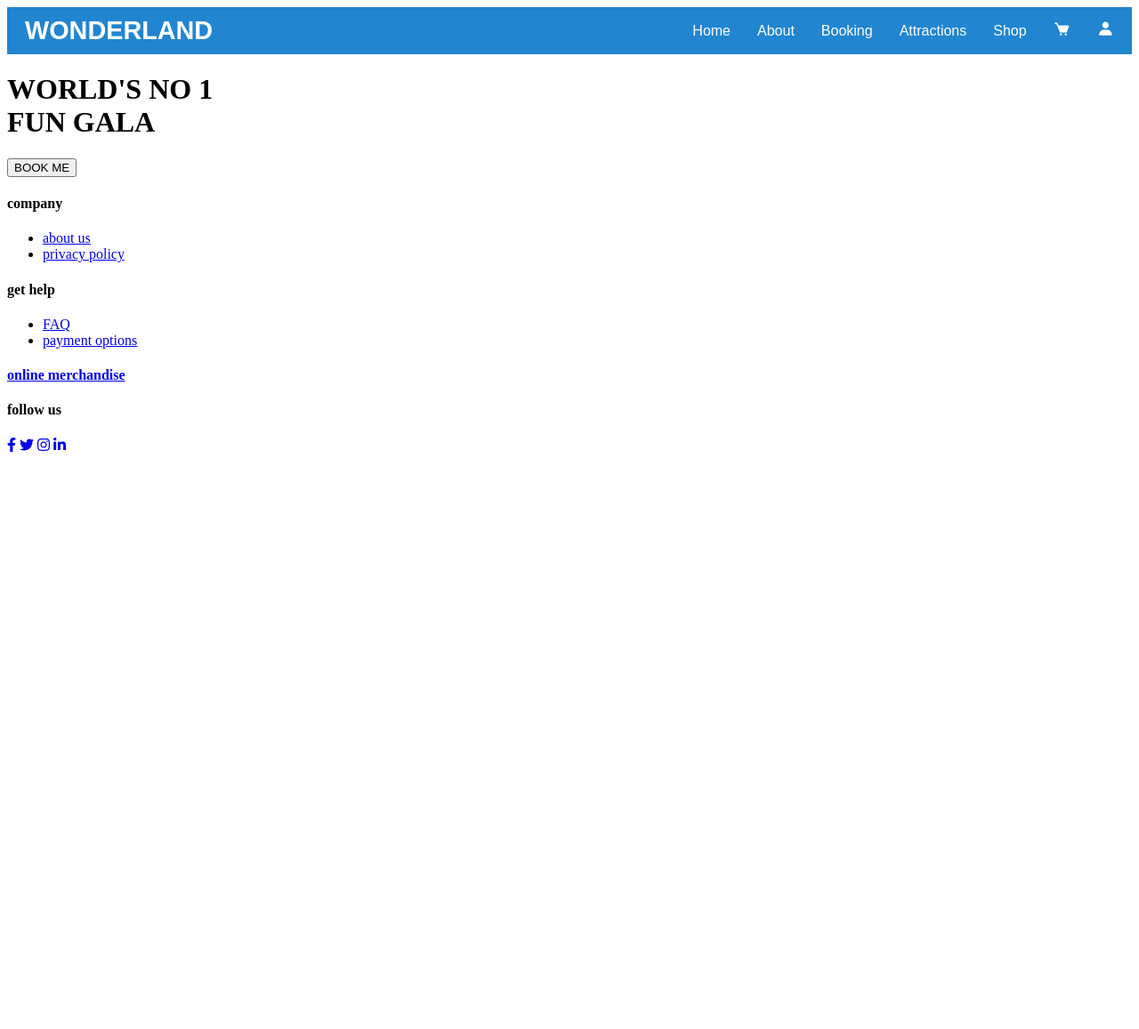
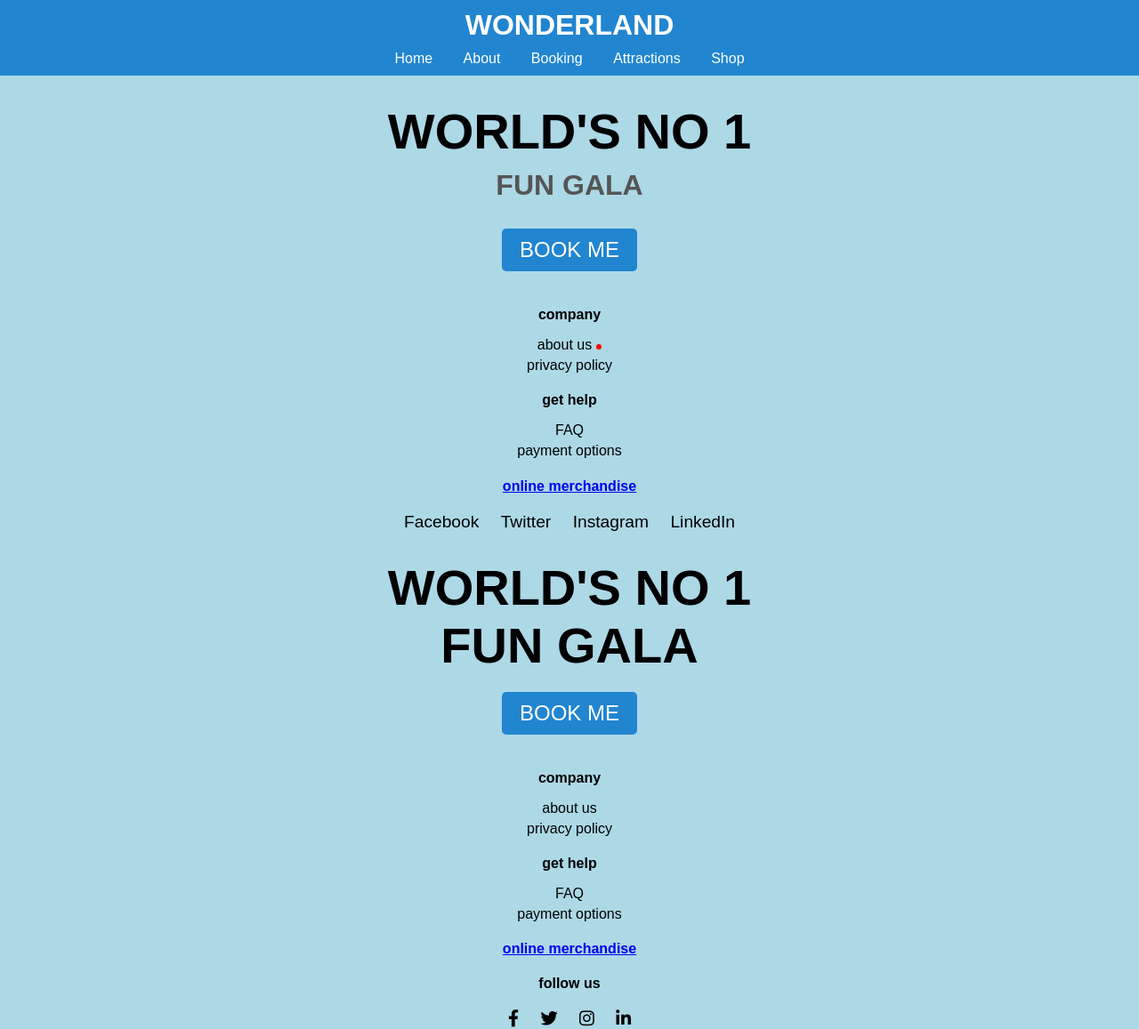
Before and after one commit to KhadeejahMansoor/thrillville, a PHP site: page /index.php in a window 1280 px wide. Shown: the whole page at 89% size. Before the commit the page ends 508 px from the top, so only its background shows below. Run offline with PHP 8.4, Linux system fonts and the light colour scheme.

Commit message:
Update header.php

```diff
--- a/header.php
+++ b/header.php
@@ -1,116 +1,173 @@
-<header style="
-    display: flex;
-    justify-content: space-between;
-    align-items: center;
+<!DOCTYPE html>
+<html lang="en">
+<head>
+  <meta charset="UTF-8">
+  <meta name="viewport" content="width=device-width, initial-scale=1.0">
+  <title>Wonderland</title>
+  <style>
+    body {
+      font-family: "Poppins", sans-serif;
+      background-color: #add8e6; /* Light blue background */
+      margin: 0;
+      padding: 0;
+      color: #000;
+      text-align: center;
+    }
+
+    header {
       background-color: #2185d0;
-    padding: 10px 20px;
-    color: white;
-    font-family: 'Poppins', sans-serif;">
+      padding: 10px 0;
+    }
 
-  <!-- Logo -->
-  <a href="land.php" class="name" style="
-      font-size: 1.8em;
+    header .name {
+      font-size: 2em;
       font-weight: bold;
       color: white;
-      text-decoration: none;">
-    WONDERLAND
-  </a>
+      text-decoration: none;
+    }
 
-  <!-- Navigation Menu -->
-  <div class="items" style="
-      display: flex;
-      align-items: center;">
-    <a href="index.php" style="
+    header .items {
+      margin-top: 10px;
+    }
+
+    header .items a {
       margin: 0 15px;
       text-decoration: none;
       color: white;
-        font-size: 1em;">
-      Home
-    </a>
-    <a href="aboutus.php" style="
-        margin: 0 15px;
+      font-size: 1em;
+    }
+
+    .cont {
+      margin: 30px auto;
+      width: 80%;
+    }
+
+    .cont h1 {
+      font-size: 3.5em;
+      font-weight: bold;
+      margin: 0;
+    }
+
+    .cont h2 {
+      font-size: 2em;
+      color: #555;
+      margin: 10px 0;
+    }
+
+    .btn-2 {
+      background-color: #2185d0;
+      color: white;
+      border: none;
+      padding: 10px 20px;
+      font-size: 1.5em;
+      border-radius: 5px;
+      cursor: pointer;
+      margin-top: 20px;
+    }
+
+    .btn-2:hover {
+      background-color: #165a91;
+    }
+
+    .footer {
+      margin-top: 40px;
+      text-align: center;
+      font-size: 1em;
+    }
+
+    .footer h4 {
+      margin-bottom: 10px;
+      font-weight: bold;
+    }
+
+    .footer ul {
+      list-style: none;
+      padding: 0;
+    }
+
+    .footer ul li {
+      margin: 5px 0;
+    }
+
+    .footer ul li a {
       text-decoration: none;
-        color: white;
-        font-size: 1em;">
-      About
-    </a>
-    <a href="booking3.php" style="
-        margin: 0 15px;
+      color: #000;
+    }
+
+    .footer ul li a:hover {
+      color: #555;
+    }
+
+    .social-links {
+      margin-top: 20px;
+    }
+
+    .social-links a {
+      margin: 0 10px;
+      font-size: 1.2em;
       text-decoration: none;
-        color: white;
-        font-size: 1em;">
-      Booking
-    </a>
-    <a href="rides.php" style="
-        margin: 0 15px;
-        text-decoration: none;
-        color: white;
-        font-size: 1em;">
-      Attractions
-    </a>
-    <a href="shop.php" style="
-        margin: 0 15px;
-        text-decoration: none;
-        color: white;
-        font-size: 1em;">
-      Shop
-    </a>
+      color: #000;
+    }
 
-    <!-- Cart Icon -->
-    <div class="nav-icon" style="margin: 0 15px;">
-      <a href="cart.php" style="text-decoration: none; color: white; font-size: 1.2em;">
-        <i class='bx bxs-cart'></i>
-      </a>
-    </div>
+    .social-links a:hover {
+      color: #555;
+    }
 
-    <!-- Profile Icon -->
-    <div class="profile-icon" style="position: relative; margin-left: 15px;">
-      <a href="#" style="text-decoration: none; color: white; font-size: 1.2em;">
-        <i class="bx bxs-user"></i>
-      </a>
-      <!-- Dropdown Menu -->
-      <div class="profile-options" style="
-          display: none;
-          position: absolute;
-          top: 40px;
-          right: 0;
-          background-color: white;
-          color: #2185d0;
-          border-radius: 5px;
-          box-shadow: 0 4px 8px rgba(0, 0, 0, 0.1);
-          overflow: hidden;
-          z-index: 10;">
-        <a href="loginpage.php" style="
-            display: block;
-            padding: 10px 20px;
-            text-decoration: none;
-            color: #2185d0;
-            font-size: 1em;">
-          Login
-        </a>
-        <a href="signup.php" style="
-            display: block;
-            padding: 10px 20px;
-            text-decoration: none;
-            color: #2185d0;
-            font-size: 1em;">
-          Signup
-        </a>
-      </div>
-    </div>
+    .red-dot {
+      display: inline-block;
+      width: 6px;
+      height: 6px;
+      background-color: red;
+      border-radius: 50%;
+      margin-left: 5px;
+    }
+  </style>
+</head>
+<body>
+  <!-- Header -->
+  <header>
+    <a href="land.php" class="name">WONDERLAND</a>
+    <div class="items">
+      <a href="index.php">Home</a>
+      <a href="aboutus.php">About</a>
+      <a href="booking3.php">Booking</a>
+      <a href="rides.php">Attractions</a>
+      <a href="shop.php">Shop</a>
     </div>
   </header>
 
-<script>
-  // Dropdown toggle logic for the profile icon
-  const profileIcon = document.querySelector('.profile-icon');
-  const profileOptions = document.querySelector('.profile-options');
+  <!-- Main Content -->
+  <div class="cont">
+    <h1>WORLD'S NO 1</h1>
+    <h2>FUN GALA</h2>
+    <a href="booking3.php"><button class="btn-2">BOOK ME</button></a>
+  </div>
 
-  profileIcon.addEventListener('mouseenter', () => {
-    profileOptions.style.display = 'block';
-  });
-
-  profileIcon.addEventListener('mouseleave', () => {
-    profileOptions.style.display = 'none';
-  });
-</script>
+  <!-- Footer -->
+  <footer class="footer">
+    <div>
+      <h4>company</h4>
+      <ul>
+        <li><a href="aboutus.php">about us</a><span class="red-dot"></span></li>
+        <li><a href="#">privacy policy</a></li>
+      </ul>
+    </div>
+    <div>
+      <h4>get help</h4>
+      <ul>
+        <li><a href="contactus.php">FAQ</a></li>
+        <li><a href="checkoutpage.php">payment options</a></li>
+      </ul>
+    </div>
+    <div>
+      <h4><a href="shop.php">online merchandise</a></h4>
+    </div>
+    <div class="social-links">
+      <a href="#">Facebook</a>
+      <a href="#">Twitter</a>
+      <a href="#">Instagram</a>
+      <a href="#">LinkedIn</a>
+    </div>
+  </footer>
+</body>
+</html>
```
Lines whose indentation alone changed are shown as unchanged.
